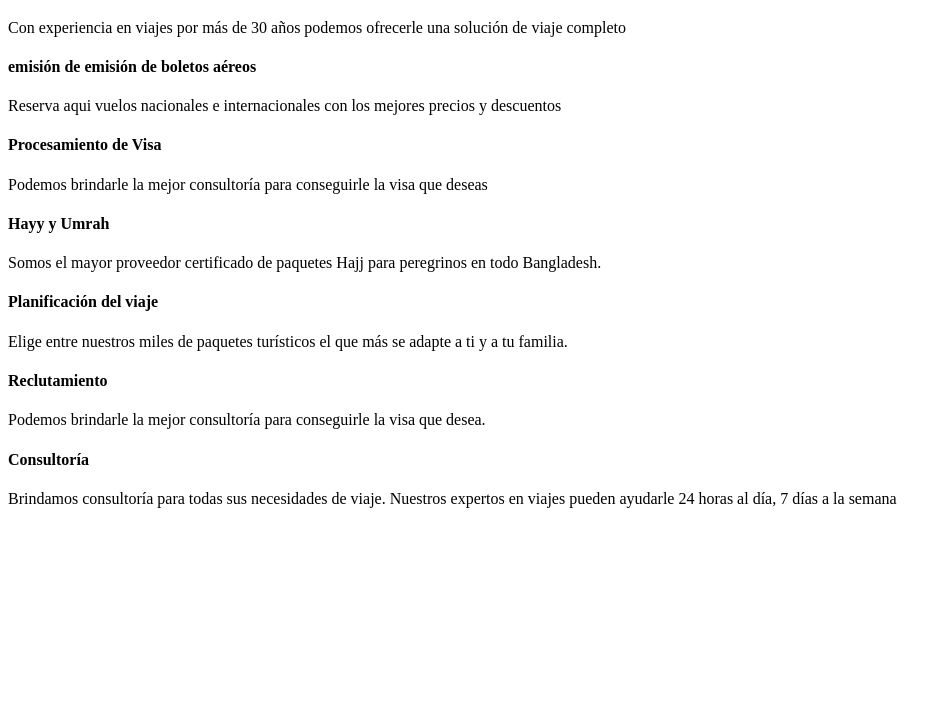
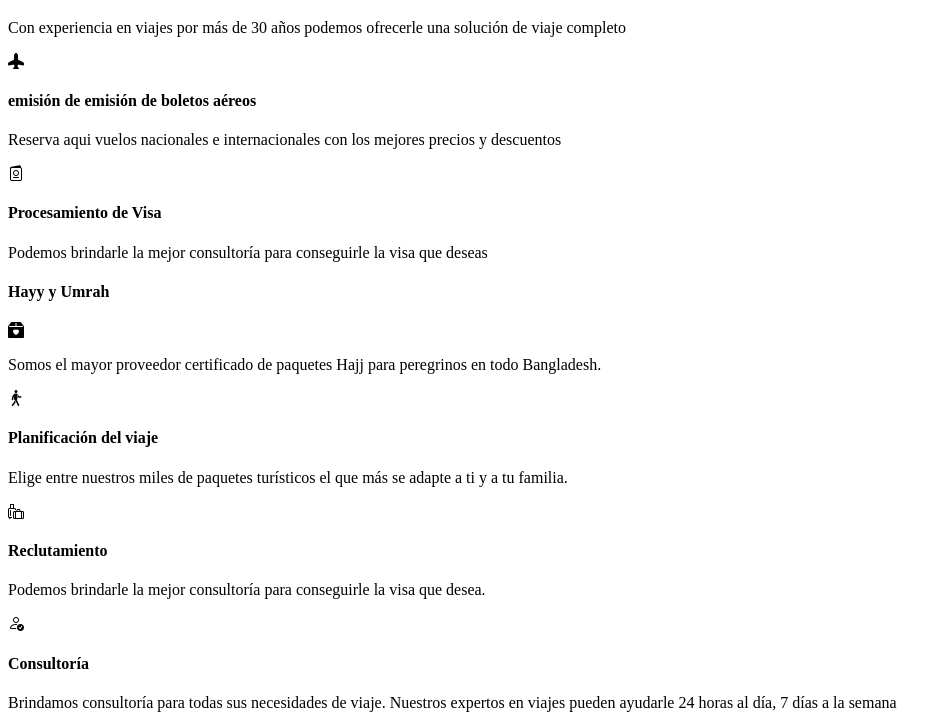
Before and after one commit to MamaniRomina/image-based-web-project, a plain HTML site: page index.html in a window 1280 px wide. Shown: the part 102-830 px from the top of the page, without its empty margins (0-951 px from the left). Before the commit the page ends 800 px from the top, so only its background shows below. Drawn offline with nearby package versions, Linux system fonts and the light colour scheme.

Commit message:
finalice estructura hmtl

```diff
--- a/index.html
+++ b/index.html
@@ -4,6 +4,7 @@
     <meta charset="UTF-8">
     <meta name="viewport" content="width=device-width, initial-scale=1.0">
     <link rel="stylesheet" href="https://cdn.jsdelivr.net/npm/bootstrap-icons@1.11.3/font/bootstrap-icons.min.css">
+    <link rel="stylesheet" href="https://fontawesome.com/icons/handshake-simple?f=classic&s=light">
     <title>Document</title>
 </head>
 <body>
@@ -15,28 +16,34 @@
     <main>
         <section>
             <div>
+                <i class="bi bi-airplane-fill"></i>
                 <h4>emisión de emisión de boletos aéreos</h4>
                 <p>Reserva aqui vuelos nacionales e internacionales con los mejores precios y descuentos</p>
             </div>
             <div>
+                <i class="bi bi-passport"></i>
                 <h4>Procesamiento de Visa</h4>
                 <p>Podemos brindarle la mejor consultoría para conseguirle la visa que deseas</p>
             </div>
             <div>
                 <h4>Hayy y Umrah</h4>
+                <i class="bi bi-box2-heart-fill"></i>
                 <p>Somos el mayor proveedor certificado de paquetes Hajj para peregrinos en todo Bangladesh.</p>
             </div>
         </section>
         <section>
             <div>
+                <i class="bi bi-person-walking"></i>
                 <h4>Planificación del viaje</h4>
                 <p>Elige entre nuestros miles de paquetes turísticos el que más se adapte a ti y a tu familia.</p>
             </div>
             <div>
+                <i class="bi bi-luggage"></i>
                 <h4>Reclutamiento</h4>
                 <p>Podemos brindarle la mejor consultoría para conseguirle la visa que desea.</p>
             </div>
             <div>
+                <i class="bi bi-person-check"></i>
                 <h4>Consultoría</h4>
                 <p>Brindamos consultoría para todas sus necesidades de viaje. Nuestros expertos en viajes pueden ayudarle 24 horas al día, 7 días a la semana</p>
             </div>
```
